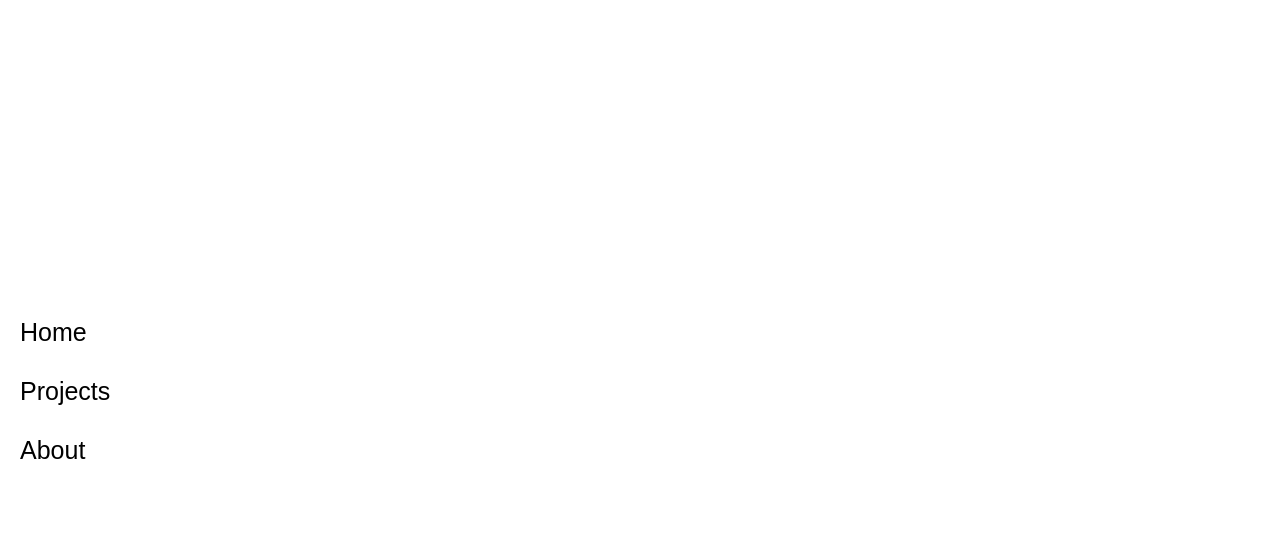
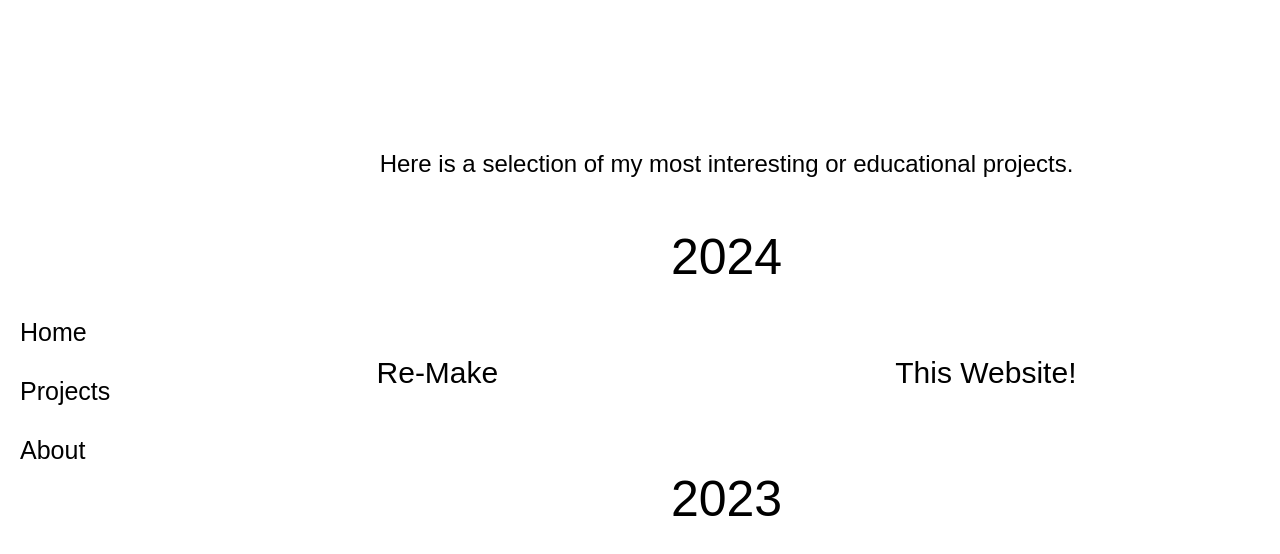
Before and after one commit to Creature-Keamon/Portfolio-Website, a plain HTML site: page Projects.html in a window 1280 px wide. Drawn offline with Linux system fonts and the light colour scheme.

Commit message:
woop whip whap whop

```diff
--- a/Projects.html
+++ b/Projects.html
@@ -4,7 +4,7 @@
     * { margin:0; padding:0 }
 
     html, body {
-        font-family: "swap", sans-serif;
+        font-family: 'Lexend Deca', sans-serif;
         height: 100%
     }
     body {background-color: #ffffff;}
@@ -38,10 +38,58 @@
         transform: rotate(-15deg) scale(1.3);
     }
 
+    @keyframes slideInFromLeft {
+        0% {
+            transform: translateX(-1920px);
+            opacity: 0%;
+        }
+
+        20% {
+            transform: translateX(-1920px);
+            opacity: 0%;
+        }
+
+        100% {
+            transform: translateX(0px);
+            opacity: 100%;
+        }
+
+    }
+
     .content {
-        display: inline-block;
-        box-sizing: border-box;
-        margin-left: 250px;
+        width: calc(100% - 173px);
+        height: 100%;
+        animation: 1s ease-out 0s 1 slideInFromLeft;
+        animation-duration: 2s;
+        margin-left: 173px;
+        z-index: 0;
+    }
+
+    .header {
+        margin-top: 150px;
+        text-align: center;
+        font-size: x-large;
+    }
+
+    .year{
+        margin-top: 50px;
+        text-align: center;
+        font-size: 50px;
+        font-weight: 100;
+    }
+
+    .grid-container{
+        display: grid;
+        grid-template-columns: auto auto;
+        gap:10px;
+        padding: 10px;
+    }
+
+    .grid-items > div {
+        background-color: rgba(255, 255, 255, 0.8);
+        text-align: center;
+        padding: 20px 0;
+        font-size: 30px;
     }
 
 </style>
@@ -49,7 +97,7 @@
 <head>
     <meta charset = "UTF-8">
     <meta name="viewport" content="width=device-width, initial-scale=1">
-    <title> Shawn Neal | Home</title>
+    <title> Shawn Neal | Projects</title>
 </head>
 
 <body>
@@ -67,7 +115,20 @@
         </div>
     </div>
     <div class="content">
+        <p class="header">Here is a selection of my most interesting or educational projects.</p>
+        <p class="year">2024</p>
+        <div class="grid-container">
+            <div class="grid-items">
+                <div class="remake-image"></div>
+                <div class="grid-title">Re-Make</div>
+            </div>
 
+            <div class="grid-items">
+                <div class="website-image"></div>
+                <div class="grid-title">This Website!</div>
+            </div>
+        </div>
+        <p class="year">2023</p>
     </div>
 </body>
 </html>
```
Also changed, not shown: Homepage.html (+23 -3 lines).
